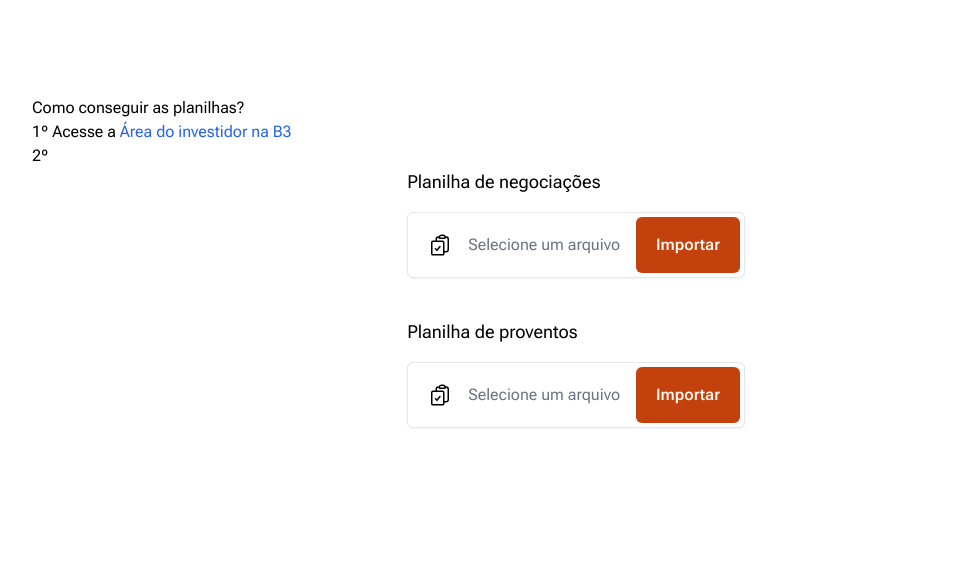
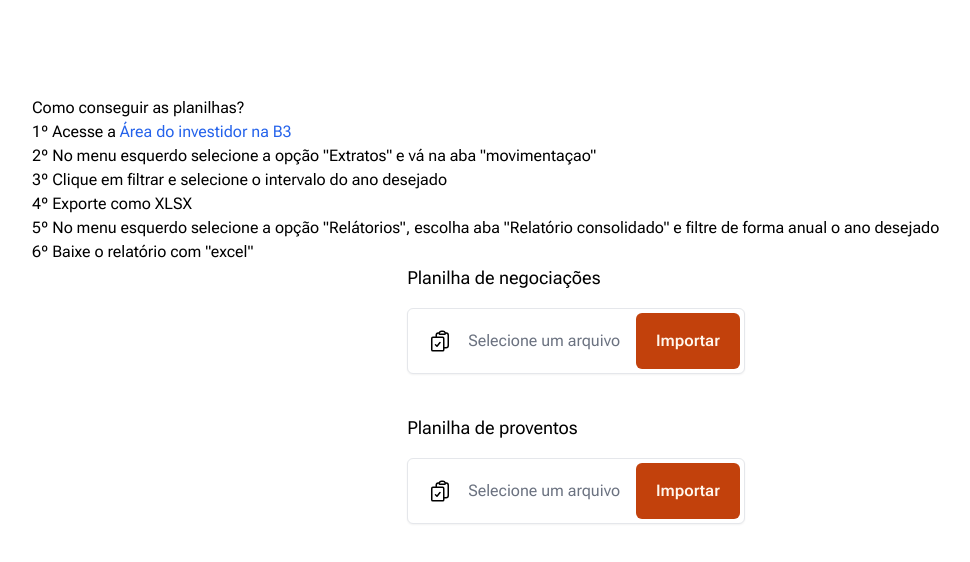
Before and after one commit to BrunoBatalha/IRPF-Easy, a Next.js app: page / in a window 1280 px wide. Shown: the top 562 px of the page, without its empty margins (64-1034 px from the left). Built offline with nearby package versions, Linux system fonts and the light colour scheme.

Commit message:
feat: add instructions

```diff
--- a/src/app/page.tsx
+++ b/src/app/page.tsx
@@ -66,7 +66,11 @@ export default function Page() {
         Como conseguir as planilhas?
         <ol>
           <li>1º Acesse a <a href="https://www.investidor.b3.com.br/" target="_blank" className="inline-flex text-blue-600 hover:text-blue-900 hover:underline">Área do investidor na B3</a></li>
-          <li>2º </li>
+          <li>2º No menu esquerdo selecione a opção &quot;Extratos&quot; e vá na aba &quot;movimentaçao&quot;</li>
+          <li>3º Clique em filtrar e selecione o intervalo do ano desejado</li>
+          <li>4º Exporte como XLSX</li>
+          <li>5º No menu esquerdo selecione a opção &quot;Relátorios&quot;, escolha aba &quot;Relatório consolidado&quot; e filtre de forma anual o ano desejado</li>
+          <li>6º Baixe o relatório com &quot;excel&quot;</li>
         </ol>
       </div>
 
```
